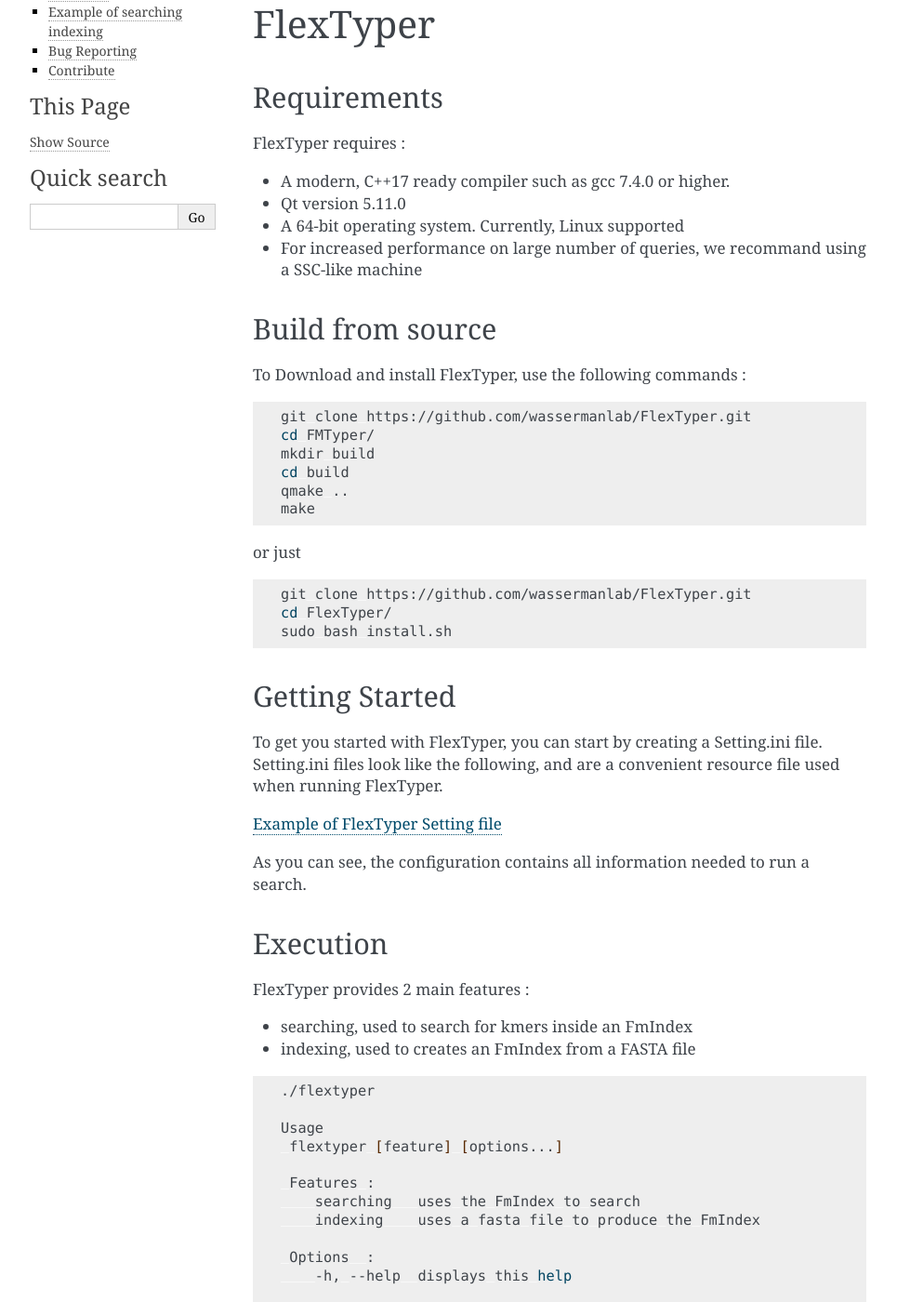
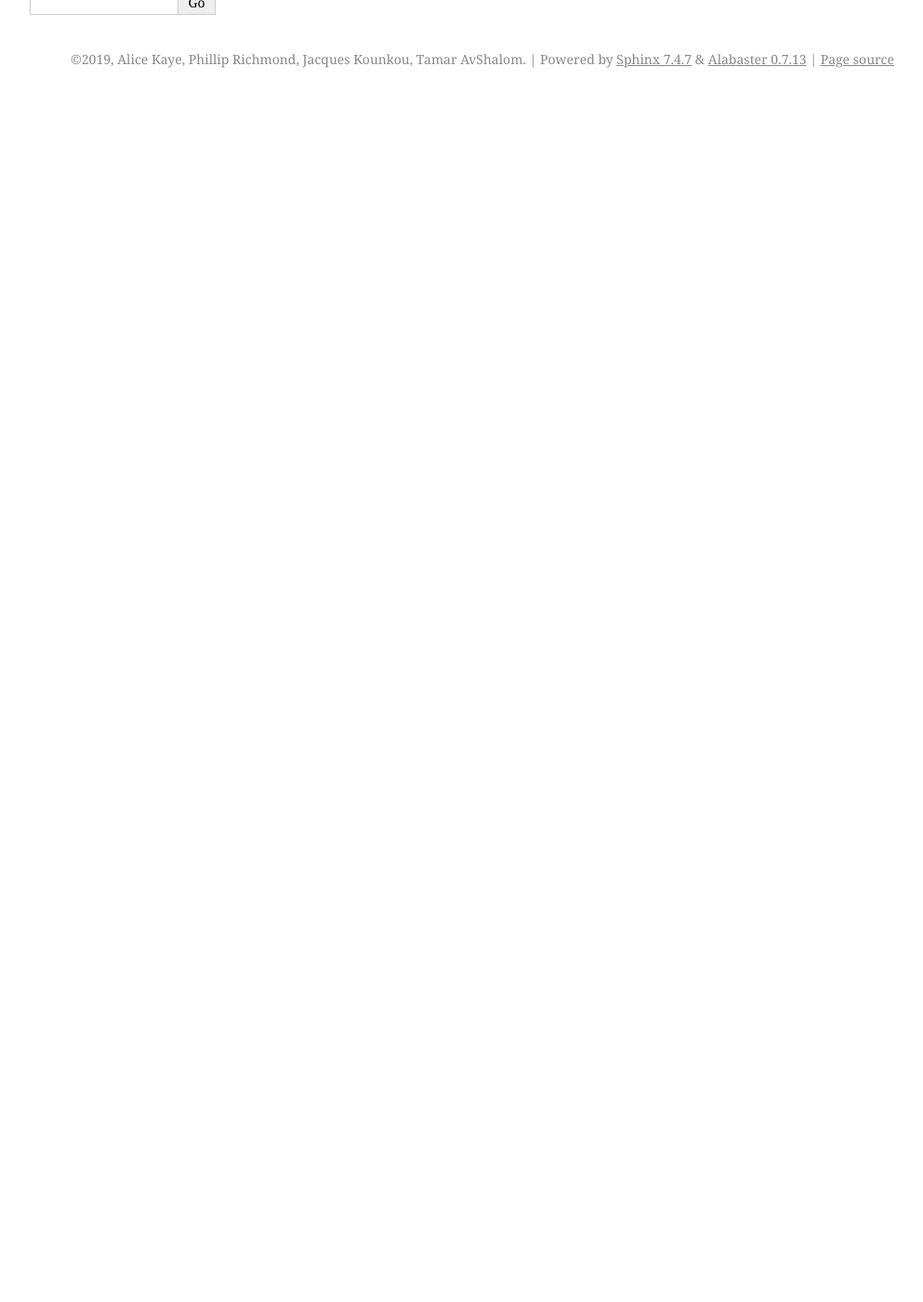
Before and after one commit to wassermanlab/OpenFlexTyper, a Sphinx documentation site: the page built from docs/source/index.rst, in a window 1280 px wide and 1400 px high, scrolled down 302 px. Shown: the whole window at 93% size, without its empty margins (148-1141 px from the left). Built offline with Sphinx 7.4.7, drawn with Linux system fonts in a browser that asks for light colours; after the commit the page ends 900 px from its top, so only the background shows below that; some of the changed text lies outside the part shown.

Commit message:
remove content of index.rst

```diff
--- a/docs/source/index.rst
+++ b/docs/source/index.rst
@@ -18,139 +18,3 @@
 * :ref:`genindex`
 * :ref:`modindex`
 * :ref:`search`
-
-
-FlexTyper
-=========
-
-Requirements
-^^^^^^^^^^^^
-
-FlexTyper requires :
-
--  A modern, C++17 ready compiler such as gcc 7.4.0 or higher.
--  Qt version 5.11.0
--  A 64-bit operating system. Currently, Linux supported
--  For increased performance on large number of queries, we recommand
-   using a SSC-like machine
-
-Build from source
-^^^^^^^^^^^^^^^^^
-
-To Download and install FlexTyper, use the following commands :
-
-.. code:: bash
-
-   git clone https://github.com/wassermanlab/FlexTyper.git
-   cd FMTyper/
-   mkdir build
-   cd build
-   qmake ..
-   make
-
-or just
-
-.. code:: bash
-
-   git clone https://github.com/wassermanlab/FlexTyper.git
-   cd FlexTyper/
-   sudo bash install.sh
-
-Getting Started
-^^^^^^^^^^^^^^^
-
-To get you started with FlexTyper, you can start by creating a
-Setting.ini file. Setting.ini files look like the following, and are a
-convenient resource file used when running FlexTyper.
-
-`Example of FlexTyper Setting file`_
-
-As you can see, the configuration contains all information needed to run
-a search.
-
-Execution
-^^^^^^^^^
-
-FlexTyper provides 2 main features :
-
--  searching, used to search for kmers inside an FmIndex
--  indexing, used to creates an FmIndex from a FASTA file
-
-.. code:: bash
-
-   ./flextyper
-
-   Usage
-    flextyper [feature] [options...]
-
-    Features :
-       searching   uses the FmIndex to search
-       indexing    uses a fasta file to produce the FmIndex
-
-    Options  :
-       -h, --help  displays this help
-
-    Example :
-    flextyper searching -h
-
-Example of searching execution
-^^^^^^^^^^^^^^^^^^^^^^^^^^^^^^
-
-To use FlexTyper in searching mode, you need you need to create a
-configuration file containing details about the search you want to do. A
-template for the configuration file can be found here `Example of
-FlexTyper Setting file`_ To launch the search, please type de following
-command :
-
-.. code:: bash
-
-   flextyper searching -c Setting.ini
-
-Help can be displayed typing :
-
-.. code:: bash
-
-   flextyper searching -h
-
-or
-
-.. code:: bash
-
-   flextyper searching --help
-
-Example of searching indexing
-^^^^^^^^^^^^^^^^^^^^^^^^^^^^^
-
-To use FlexTyper in indexing mode, you need you need to provide a FASTA
-file.
-
-.. code:: bash
-
-   flextyper indexing -f input.fasta -o . -x input.fm9
-
-Help can be displayed typing :
-
-.. code:: bash
-
-   flextyper indexing -h
-
-or
-
-.. code:: bash
-
-   flextyper indexing --help
-
-Bug Reporting
-^^^^^^^^^^^^^
-
-While you’re using FlexTyper, you might still discover issues. Please
-feel free to report any problems you may experience. We thank you in
-advance for your contributions. To report, please provide a screenshot
-and a set of logs compressed, and open an issue on github.
-
-Contribute
-^^^^^^^^^^
-
-Please contact Project Owners for contributions.
-
-.. _Example of FlexTyper Setting file: ../extras/Setting.ini
```
